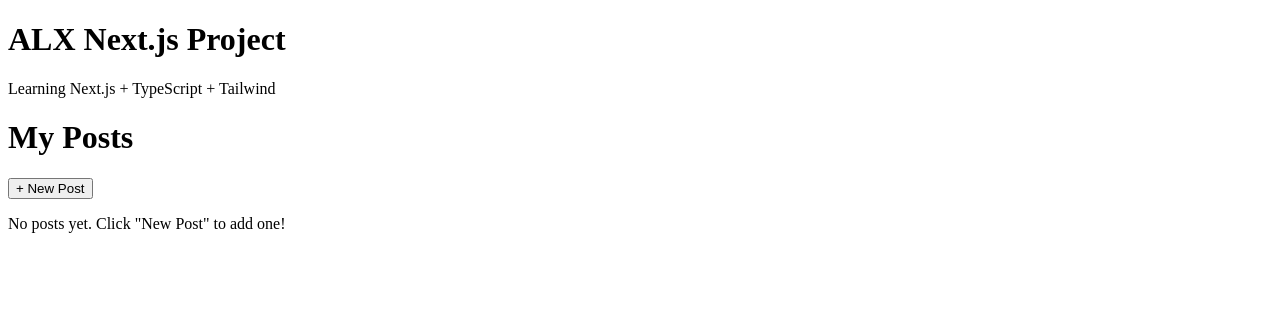
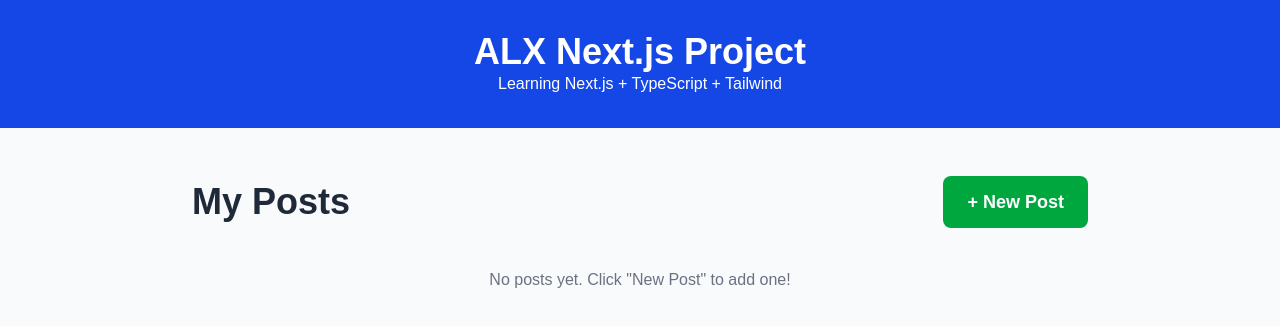
Before and after one commit to Innosa/alx-project-0x02-setup, a Next.js app in the folder alx-project-2/: page /home in a window 1280 px wide. Shown: the top 326 px of the page. Built offline with nearby package versions, Linux system fonts and the light colour scheme.

Commit message:
Add PostModal with form + button to create and display posts

```diff
--- a/alx-project-2/pages/_app.tsx
+++ b/alx-project-2/pages/_app.tsx
@@ -1,59 +1,6 @@
-import { useState } from 'react';
-import Header from '@/components/layout/Header';
-import Card from '@/components/common/Card';
-import PostModal from '@/components/common/PostModal';
+import "@/styles/globals.css";
+import type { AppProps } from "next/app";
 
-interface Post {
-  id: number;
-  title: string;
-  content: string;
+export default function App({ Component, pageProps }: AppProps) {
+  return <Component {...pageProps} />;
 }
-
-export default function Home() {
-  const [posts, setPosts] = useState<Post[]>([]);
-  const [isModalOpen, setIsModalOpen] = useState(false);
-
-  const addPost = (title: string, content: string) => {
-    const newPost = { id: Date.now(), title, content };
-    setPosts([newPost, ...posts]); // newest first
-  };
-
-  return (
-    <>
-      <Header />
-      <main className="min-h-screen bg-gray-50 py-12 px-6">
-        <div className="max-w-4xl mx-auto">
-          <div className="flex justify-between items-center mb-10">
-            <h1 className="text-4xl font-bold text-gray-800">My Posts</h1>
-
-            {/* Button to open modal */}
-            <button
-              onClick={() => setIsModalOpen(true)}
-              className="bg-green-600 text-white px-6 py-3 rounded-lg text-lg font-semibold hover:bg-green-700"
-            >
-              + New Post
-            </button>
-          </div>
-
-          {/* Show all posts */}
-          <div className="grid grid-cols-1 md:grid-cols-2 lg:grid-cols-3 gap-8">
-            {posts.length === 0 ? (
-              <p className="text-center text-gray-500 col-span-3">No posts yet. Click "New Post" to add one!</p>
-            ) : (
-              posts.map((post) => (
-                <Card key={post.id} title={post.title} content={post.content} />
-              ))
-            )}
-          </div>
-        </div>
-
-        {/* The Modal */}
-        <PostModal
-          isOpen={isModalOpen}
-          onClose={() => setIsModalOpen(false)}
-          onAddPost={addPost}
-        />
-      </main>
-    </>
-  );
-}
--- a/alx-project-2/pages/home.tsx
+++ b/alx-project-2/pages/home.tsx
@@ -1,31 +1,58 @@
+import { useState } from 'react';
 import Header from '@/components/layout/Header';
 import Card from '@/components/common/Card';
+import PostModal from '@/components/common/PostModal';
+
+interface Post {
+  id: number;
+  title: string;
+  content: string;
+}
 
 export default function Home() {
+  const [posts, setPosts] = useState<Post[]>([]);
+  const [isModalOpen, setIsModalOpen] = useState(false);
+
+  const addPost = (title: string, content: string) => {
+    const newPost = { id: Date.now(), title, content };
+    setPosts([newPost, ...posts]); // newest first
+  };
+
   return (
     <>
       <Header />
       <main className="min-h-screen bg-gray-50 py-12 px-6">
         <div className="max-w-4xl mx-auto">
-          <h1 className="text-4xl font-bold text-center text-gray-800 mb-10">
-            Welcome to My ALX Project
-          </h1>
+          <div className="flex justify-between items-center mb-10">
+            <h1 className="text-4xl font-bold text-gray-800">My Posts</h1>
 
+            {/* Button to open modal */}
+            <button
+              onClick={() => setIsModalOpen(true)}
+              className="bg-green-600 text-white px-6 py-3 rounded-lg text-lg font-semibold hover:bg-green-700"
+            >
+              + New Post
+            </button>
+          </div>
+
+          {/* Show all posts */}
           <div className="grid grid-cols-1 md:grid-cols-2 lg:grid-cols-3 gap-8">
-            <Card
-              title="Next.js Rocks!"
-              content="I'm learning Next.js with App Router, TypeScript, and Tailwind CSS."
-            />
-            <Card
-              title="Reusable Components"
-              content="This Card component is dynamic and can be used anywhere!"
-            />
-            <Card
-              title="ALX Task Done"
-              content="Checker passed 100%. I'm ready for the next challenge!"
-            />
+            {posts.length === 0 ? (
+              <p className="text-center text-gray-500 col-span-3">No posts yet. Click "New Post" to add one!</p>
+            ) : (
+              posts.map((post) => (
+                <Card key={post.id} title={post.title} content={post.content} />
+              ))
+            )}
           </div>
         </div>
+
+        {/* The Modal */}
+        <PostModal
+          isOpen={isModalOpen}
+          onClose={() => setIsModalOpen(false)}
+          onAddPost={addPost}
+        />
       </main>
     </>
   );
```
